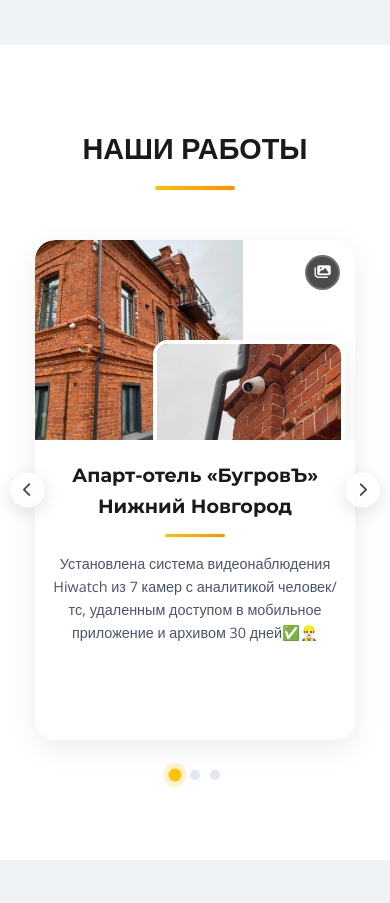
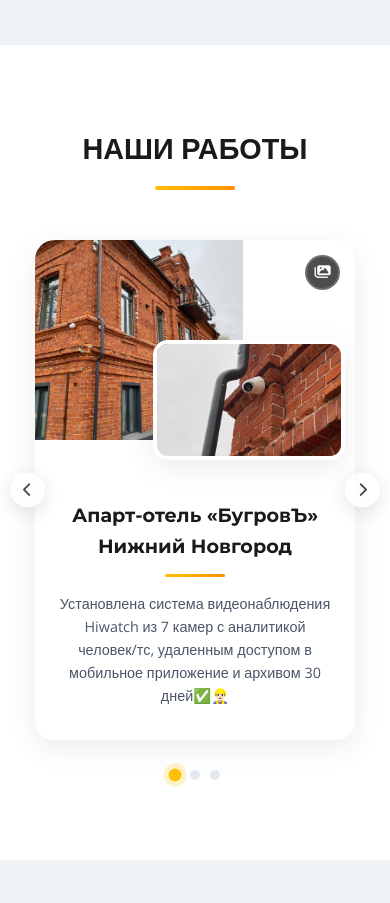
Before and after one commit to Kachaleks/cts-webapp, a Django app: page / in a window 390 px wide; the page is wider, and only the part inside the window is pictured. Shown: the part 4307-5210 px from the top of that part. Run offline with Django 4.2, Linux system fonts and the light colour scheme; data comes from the database, SQL or seed files in the repository.

Commit message:
Маша пытается добавить отступы в список работ

```diff
--- a/cts/main/static/main/css/style.css
+++ b/cts/main/static/main/css/style.css
@@ -1059,7 +1059,8 @@ body {
 .project-photos {
     position: relative;
     height: 300px;
-    overflow: hidden;
+    overflow: visible; /* Вместо hidden */
+    margin-bottom: 40px; /* Новый отступ */
     border-radius: 20px 20px 0 0;
 }
 
@@ -1123,14 +1124,12 @@ body {
 
 /* Информация о проекте */
 .project-info {
-    padding: 40px;
+    padding: 30px 40px 60px;
     flex-grow: 1;
     display: flex;
     flex-direction: column;
-    justify-content: center;
     background: var(--light-bg);
     border-radius: 0 0 20px 20px;
-    padding-bottom: clamp(40px, 8%, 80px);
 }
 
 .project-title {
@@ -1163,6 +1162,8 @@ body {
     text-align: center;
     max-width: 600px;
     margin: 0 auto;
+    margin-bottom: 20px; /* ДОБАВЬТЕ ЭТУ СТРОКУ */
+
 }
 
 /* Навигация */
@@ -1236,6 +1237,11 @@ body {
     margin-top: 40px;
 }
 
+.project-spacer {
+    flex-grow: 1; /* Занимает все свободное место */
+    min-height: 30px; /* Гарантированный отступ */
+}
+
 /* ===== АДАПТИВНОСТЬ ===== */
 
 @media (min-width: 1200px) {
@@ -1261,9 +1267,6 @@ body {
         bottom: -25px;
     }
 
-    .project-info {
-        padding: 30px 20px;
-    }
 
     .project-title {
         font-size: 1.5rem;
@@ -1271,6 +1274,7 @@ body {
 
     .project-description {
         font-size: 1rem;
+        margin-bottom: 15px; /* Добавить */
     }
 
     .showcase-nav {
@@ -1278,6 +1282,9 @@ body {
         height: 40px;
         font-size: 1rem;
     }
+     .project-info {
+        padding: 25px 30px 50px; /* Добавлено */
+    }
 }
 
 @media (max-width: 576px) {
@@ -1291,6 +1298,9 @@ body {
 
     .photo-main {
         width: 65%;
+    }
+    .project-info {
+        padding: 20px 20px 45px; /* Добавлено */
     }
 
     .photo-secondary {
@@ -1309,9 +1319,6 @@ body {
         right: 15px;
     }
 
-    .project-info {
-        padding: 25px 15px;
-    }
 
     .project-title {
         font-size: 1.3rem;
@@ -1320,6 +1327,7 @@ body {
 
     .project-description {
         font-size: 0.95rem;
+        margin-bottom: 12px; /* Добавить */
     }
 
     .showcase-nav {
@@ -1343,9 +1351,7 @@ body {
         height: 120px;
     }
 
-    .project-info {
-        padding: 20px 15px;
-    }
+
 
     .project-title {
         font-size: 1.2rem;
--- a/cts/main/templates/main/index.html
+++ b/cts/main/templates/main/index.html
@@ -299,8 +299,9 @@
                         <p class="project-description">
                             Установлена система видеонаблюдения Hiwatch из 7 камер
                             с аналитикой человек/тс, удаленным доступом в мобильное приложение и архивом 30 дней✅👷🏻‍♂️
-
                         </p>
+                        <div class="project-spacer"></div> <!-- Пустой элемент для отступа -->
+
                     </div>
                 </div>
 
```
